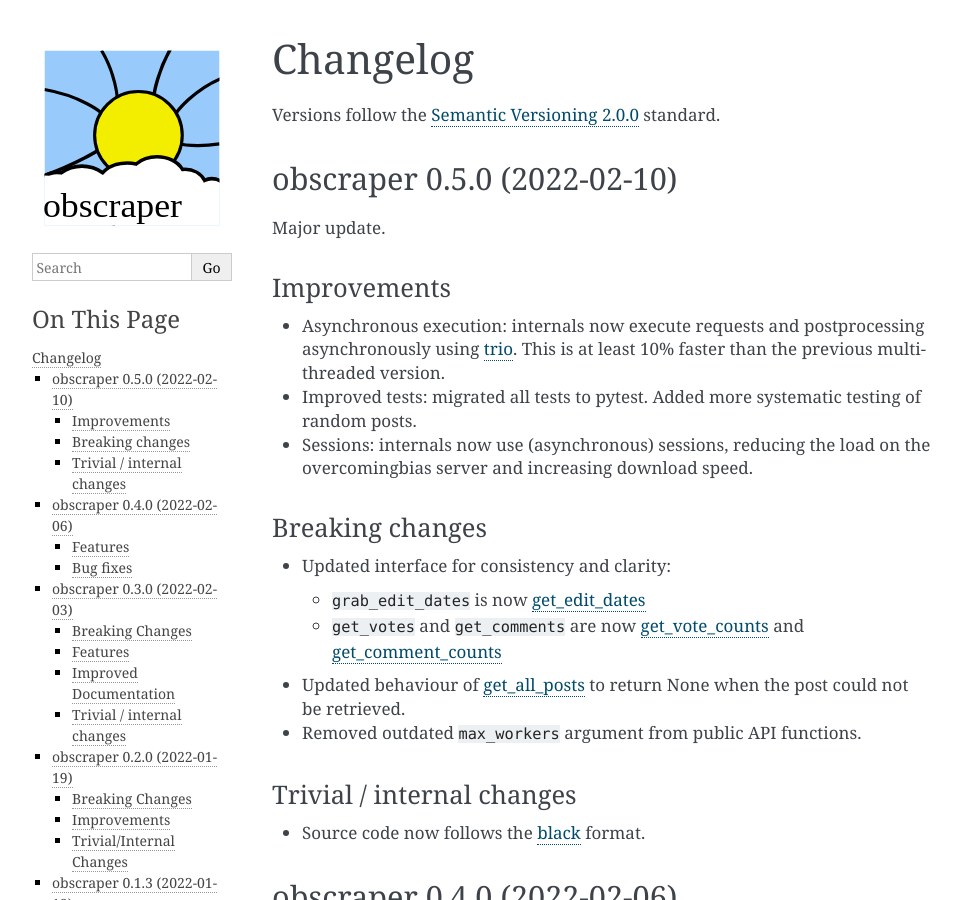
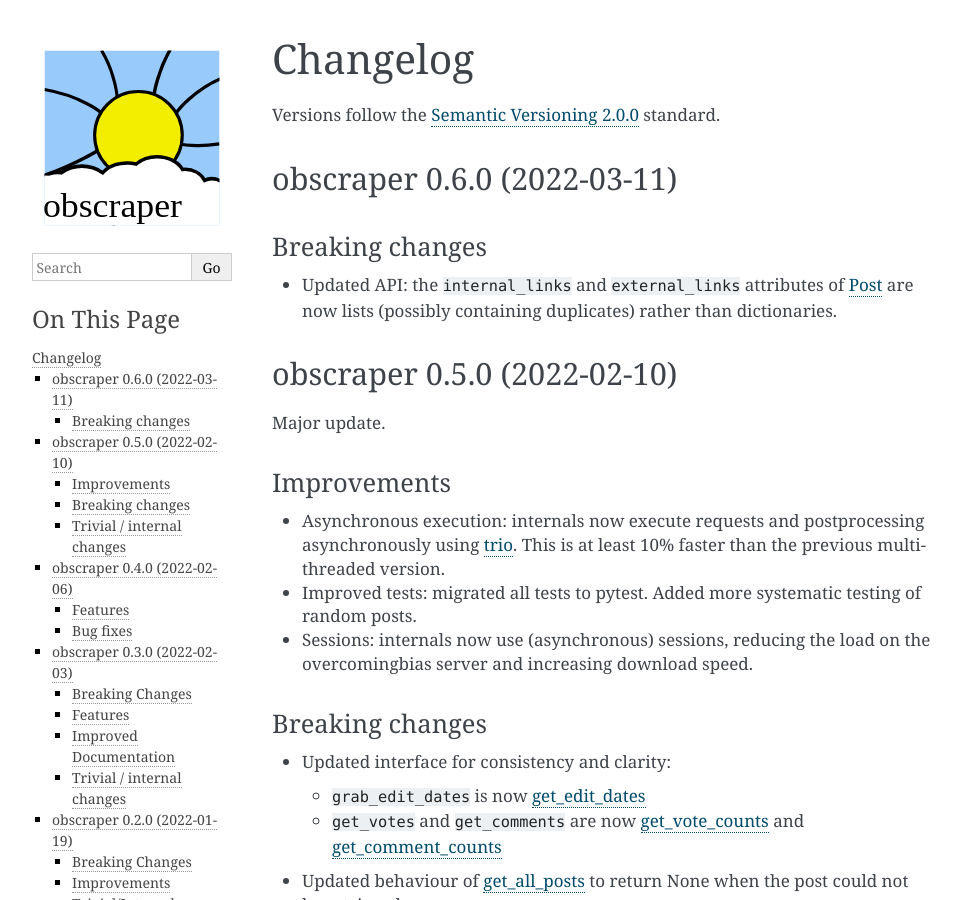
Before and after one commit to chris-mcdo/obscraper, a Sphinx documentation site: the page built from docs/source/changelog.rst, in a window 1280 px wide and 900 px high. Shown: the whole window, without its empty margins (148-1109 px from the left). Built offline with Sphinx 7.4.7, drawn with Linux system fonts in a browser that asks for light colours.

Commit message:
update docs for links

```diff
--- a/docs/source/changelog.rst
+++ b/docs/source/changelog.rst
@@ -3,6 +3,19 @@ Changelog
 
 Versions follow the `Semantic Versioning 2.0.0 <https://semver.org/>`_
 standard.
+
+
+obscraper 0.6.0 (2022-03-11)
+****************************
+
+Breaking changes
+################
+
+- Updated API: the ``internal_links`` and ``external_links`` attributes of
+  :ref:`Post <post>` are now lists (possibly containing duplicates) rather than
+  dictionaries.
+
+
 
 obscraper 0.5.0 (2022-02-10)
 ****************************
--- a/docs/source/index.rst
+++ b/docs/source/index.rst
@@ -16,8 +16,10 @@ It's easy to get a single post:
     >>> intro.plaintext
     'How can we better believe what is true? ...'
     >>> intro.internal_links
-    {'http://www.overcomingbias.com/2007/02/moderate_modera.html': 1,
-    'http://www.overcomingbias.com/2006/12/contributors_be.html': 1}
+    [
+      'http://www.overcomingbias.com/2007/02/moderate_modera.html': 1,
+      'http://www.overcomingbias.com/2006/12/contributors_be.html': 1
+    ]
     >>> intro.comments
     20
 
```
